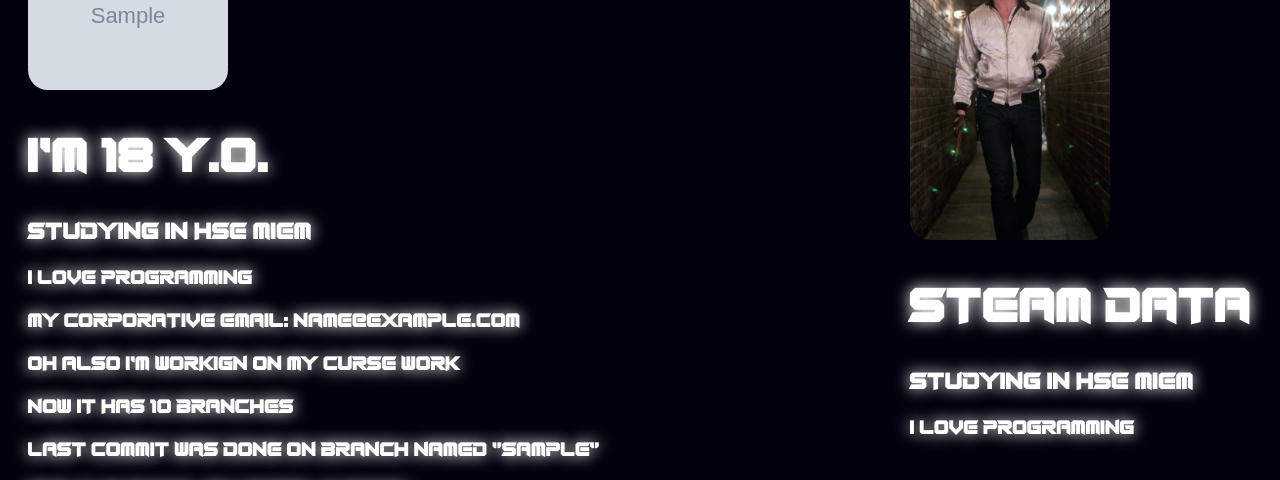
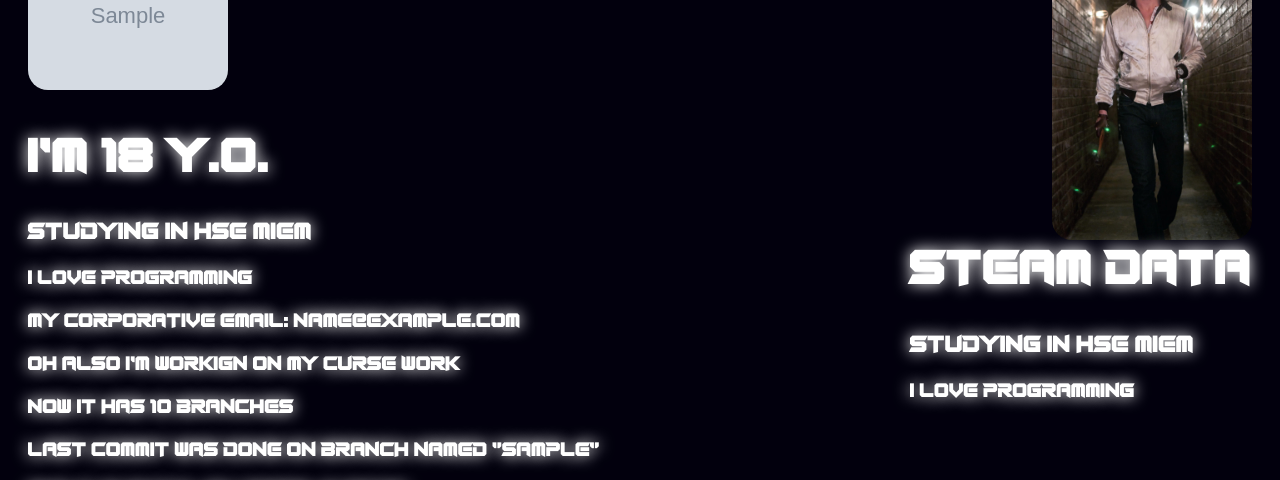
Before and after one commit to Ivanm2114/html_css_demo, a Python web app: template templates/index.html in a window 1280 px wide. Shown: the part 171-651 px from the top of the page. Run offline with Jinja, Linux system fonts and the light colour scheme; the template is opened without the code that fills it: most values are stand-ins (such as "Sample title", 1, 10 or a date in 2020); grey boxes marked "Sample" are stand-in pictures.

Commit message:
unused tag deleted

```diff
--- a/templates/index.html
+++ b/templates/index.html
@@ -10,8 +10,6 @@
     <h1 class="name_header" style="font-size:90px">
         <audio controls class="music">
             <source src="../audio/music.mp3" type="audio/mp3">
-            Тег audio не поддерживается вашим браузером.
-            <a href="audio/music.mp3">Скачайте музыку</a>.
         </audio>
         Ivan Mityushkin
 
@@ -38,7 +36,7 @@
     <p>And it is entitled "{{data.last_commit_title}}"</p>
 </div>
 <div style="float:right; padding-right:20px;">
-    <img src="../imgs/rayan.jpg">
+    <img src="../imgs/rayan.jpg" style="float: right;">
     <h1>Steam data</h1>
     <h2>Studying in HSE MIEM</h2>
     <p>I love programming</p>
```
